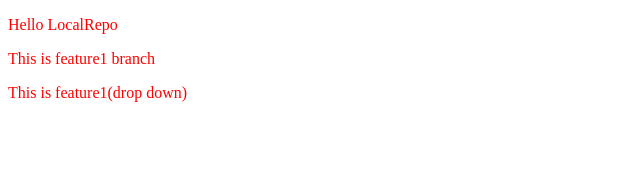
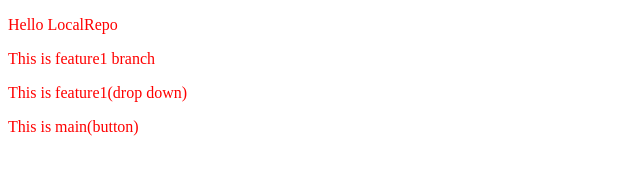
Before and after one commit to Niruktha-b/LocalRepo, a plain HTML site: page index.html in a window 1280 px wide. Shown: the whole page, without its empty margins (0-640 px from the left). Drawn offline with Linux system fonts and the light colour scheme.

Commit message:
add both features

```diff
--- a/index.html
+++ b/index.html
@@ -10,5 +10,6 @@
     <p>Hello LocalRepo</p>
     <p>This is feature1 branch</p>
     <p>This is feature1(drop down)</p>
+    <p>This is main(button)</p>
 </body>
 </html>
```
